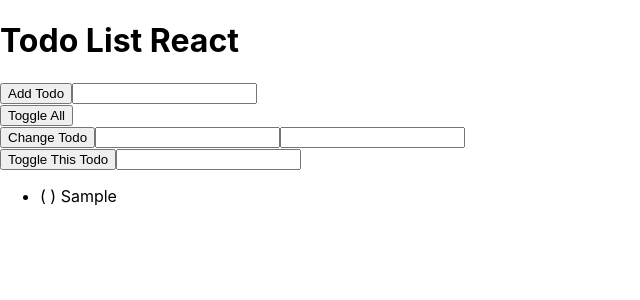
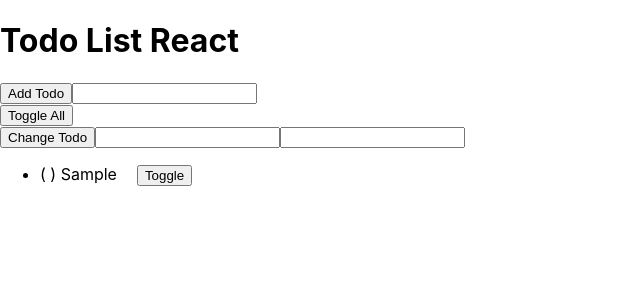
Before and after one commit to alissanguyen/aufgaben, a React (Create React App) app: page / in a window 1280 px wide. Both pictures are taken after typing "Sample" into the empty fields and a click on the button "Add Todo". Shown: the top 300 px of the page, without its empty margins (0-640 px from the left). Built offline with nearby package versions, Linux system fonts and the light colour scheme.

Commit message:
Add Toggle button next to each todo.

```diff
--- a/src/App.js
+++ b/src/App.js
@@ -1,12 +1,9 @@
 import React from 'react';
 import './App.css';
 
-/**
- * 2. Show whether a todo is completed with ( ) if not completed, (x) if completed
- */
-
 function App() {
   const [todos, setTodos] = React.useState([])
+
   function toggleAll() {
     const totalTodos = todos.length;
     let totalCompleted = 0;
@@ -27,28 +24,25 @@ function App() {
     setTodos(todoArray);
   }
 
+  function toggleOne(index) {
+    const todoArray = [...todos]
+    todoArray[index].completed = !todoArray[index].completed
+    setTodos(todoArray)
+  }
   return (
     <div>
       <h1>Todo List React</h1>
-
       <AddTodoForm onNewTodo={newTodo => {
         setTodos(prev => prev.concat(newTodo))
       }} />
-
       <ToggleAllButton onToggleAll={toggleAll} />
-
 
       <div>
         <button >Change Todo</button>
         <input id="locationOfTodo" type="number" />
         <input id="newTodoName" type="text" />
       </div>
-
-      <div>
-        <button >Toggle This Todo</button>
-        <input id="whichTodo" type="number" />
-      </div>
-      <TodoList todos={todos}/>
+      <TodoList todos={todos} onToggleSingleTodoItem={(index) => toggleOne(index)} />
     </div>
 
   );
@@ -57,20 +51,22 @@ function App() {
 const TodoList = (props) => {
   return (
     <ul>
-      {
-        props.todos.map(todo => {
-          var completion;
-          if (todo.completed) {
-            completion = '(x)'
-          } else {
-            completion = '( )'
-          }
-          return (
-            <li>{completion} {todo.todoText}</li>
-          )
-        })
+      {props.todos.map((todo, index) => {
+        return <TodoItem todo={todo} onToggle={() => {
+          props.onToggleSingleTodoItem(index)
+        }} />
+      })
       }
     </ul>
+  )
+}
+
+const TodoItem = (props) => {
+  return (
+    <li>
+      <p style={{ display: 'inline', marginRight: 20 }}>{props.todo.completed ? "(x)" : "( )"} {props.todo.todoText}</p>
+      <button onClick={props.onToggle}>Toggle</button>
+    </li>
   )
 }
 
```
